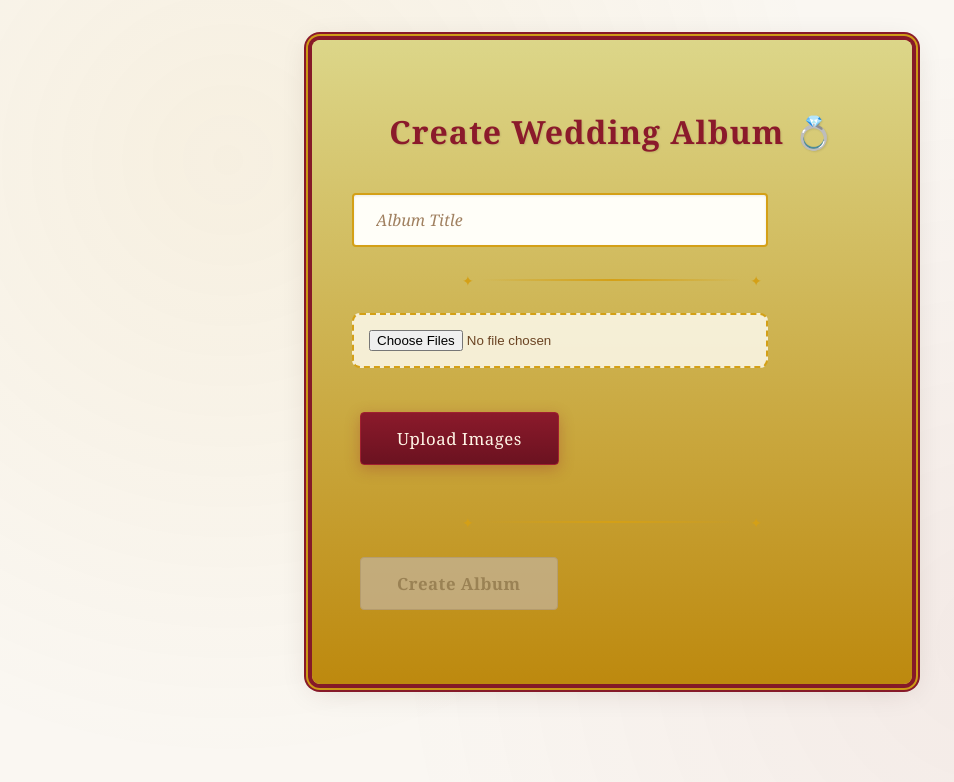
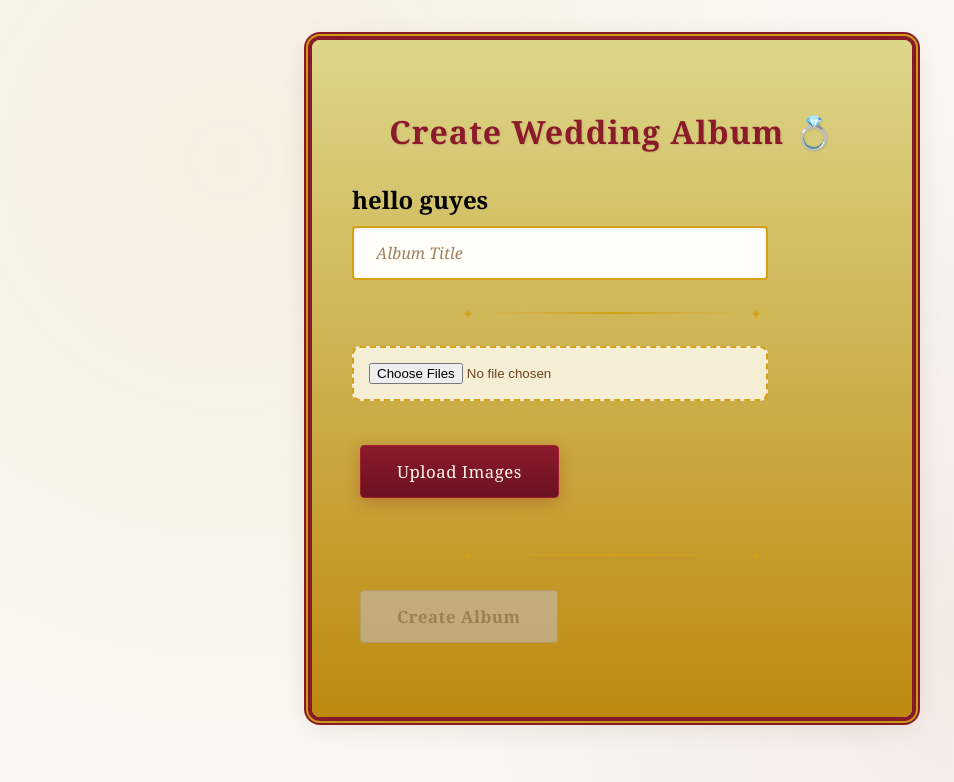
Before and after one commit to udit19-svg/Wedding-Album, a React (Create React App) app in the folder client/: page / in a window 1280 px wide. Shown: the top 782 px of the page, without its empty margins (28-982 px from the left). Built offline with nearby package versions, Linux system fonts and the light colour scheme; a web font is replaced by a local one.

Commit message:
update.js

```diff
--- a/client/src/Upload.js
+++ b/client/src/Upload.js
@@ -82,7 +82,7 @@ function Upload() {
   return (
     <div   className="wedding-album-container">
       <h2 className="wedding-title">Create Wedding Album 💍</h2>
-
+     <h2> hello guyes</h2>
       <input
        className="wedding-input"
         type="text"
```
